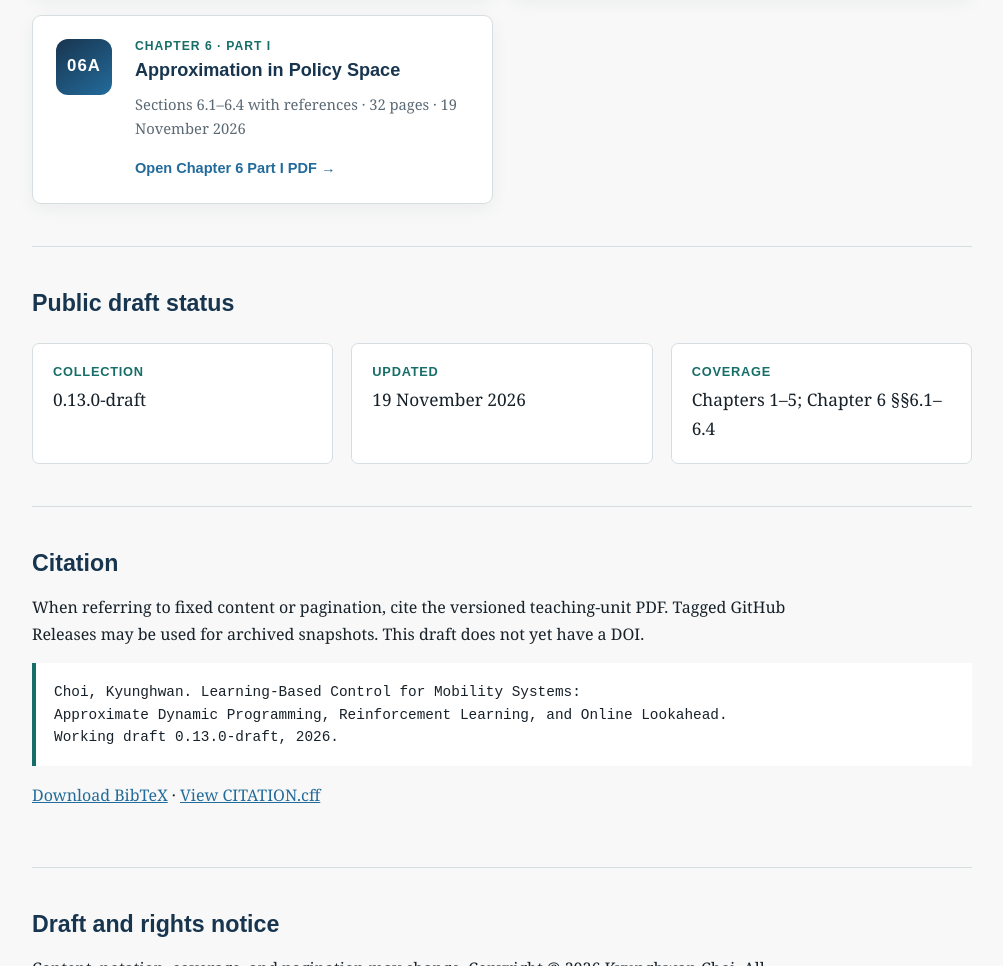
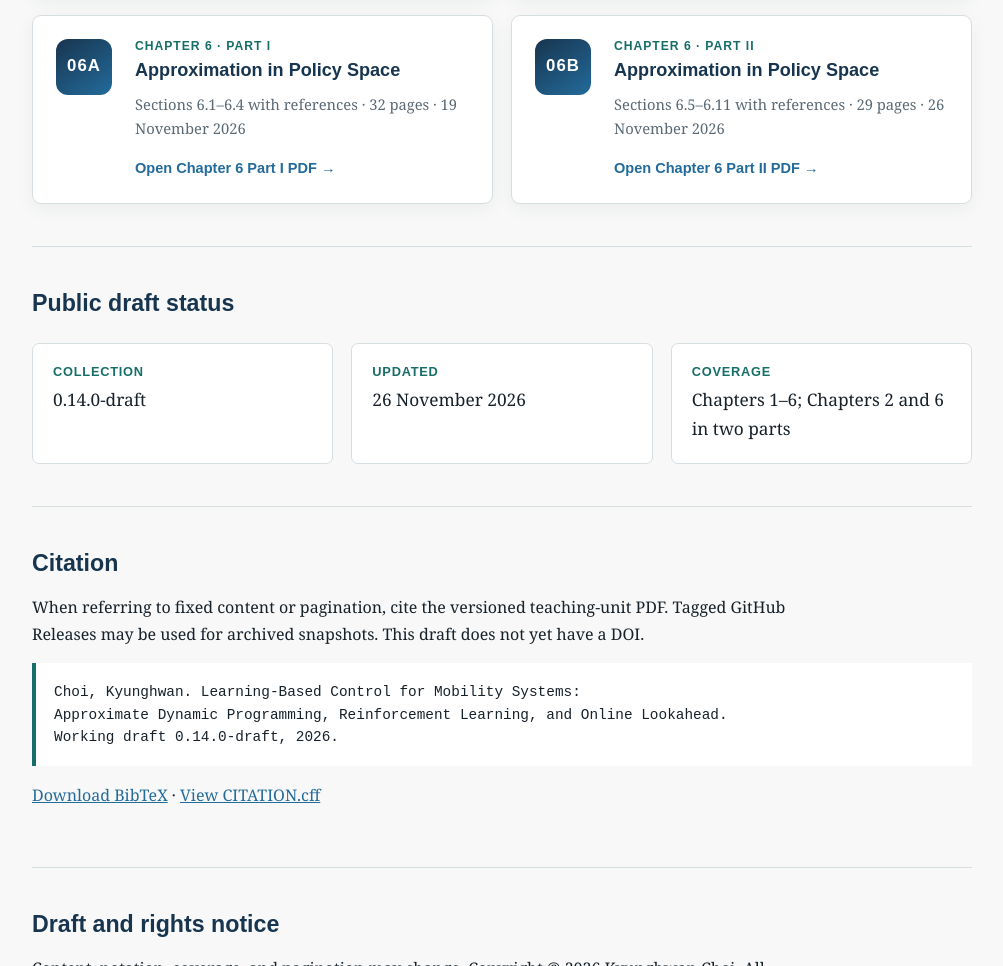
Before and after one commit to Kyunghwan-Choi/learning-based-control-mobility, a plain HTML site: page docs/index.html in a window 1280 px wide. Shown: the part 1369-2335 px from the top of the page, without its empty margins (138-1141 px from the left). Drawn offline with Linux system fonts and the light colour scheme.

Commit message:
Publish Chapter 6 Sections 6.5-6.11

```diff
--- a/docs/index.html
+++ b/docs/index.html
@@ -8,7 +8,7 @@
   <meta name="description" content="An evolving textbook on approximate dynamic programming, reinforcement learning, and online lookahead for mobility control.">
   <meta name="citation_title" content="Learning-Based Control for Mobility Systems: Approximate Dynamic Programming, Reinforcement Learning, and Online Lookahead">
   <meta name="citation_author" content="Kyunghwan Choi">
-  <meta name="citation_publication_date" content="2026/11/19">
+  <meta name="citation_publication_date" content="2026/11/26">
   <meta name="citation_language" content="en">
   <meta property="og:type" content="book">
   <meta property="og:title" content="Learning-Based Control for Mobility Systems">
@@ -21,9 +21,9 @@
     "name": "Learning-Based Control for Mobility Systems",
     "alternateName": "Approximate Dynamic Programming, Reinforcement Learning, and Online Lookahead",
     "author": {"@type": "Person", "name": "Kyunghwan Choi"},
-    "datePublished": "2026-11-19",
+    "datePublished": "2026-11-26",
     "inLanguage": "en",
-    "version": "0.13.0-draft",
+    "version": "0.14.0-draft",
     "url": "https://kyunghwan-choi.github.io/learning-based-control-mobility/",
     "hasPart": [
       {
@@ -60,6 +60,11 @@
         "@type": "Chapter",
         "name": "Chapter 6, Part I: Approximation in Policy Space (Sections 6.1–6.4)",
         "url": "https://kyunghwan-choi.github.io/learning-based-control-mobility/learning-based-control-mobility-ch06-part1-v0.13.0-draft.pdf"
+      },
+      {
+        "@type": "Chapter",
+        "name": "Chapter 6, Part II: Approximation in Policy Space (Sections 6.5–6.11)",
+        "url": "https://kyunghwan-choi.github.io/learning-based-control-mobility/learning-based-control-mobility-ch06-part2-v0.14.0-draft.pdf"
       }
     ]
   }
@@ -272,15 +277,24 @@
             <a class="release-link" href="learning-based-control-mobility-ch06-part1-v0.13.0-draft.pdf">Open Chapter 6 Part I PDF →</a>
           </div>
         </article>
+        <article class="release-card">
+          <div class="chapter-badge" aria-hidden="true">06B</div>
+          <div>
+            <p class="release-label">Chapter 6 · Part II</p>
+            <h3>Approximation in Policy Space</h3>
+            <p class="release-meta">Sections 6.5–6.11 with references · 29 pages · 26 November 2026</p>
+            <a class="release-link" href="learning-based-control-mobility-ch06-part2-v0.14.0-draft.pdf">Open Chapter 6 Part II PDF →</a>
+          </div>
+        </article>
       </div>
     </section>
 
     <section>
       <h2>Public draft status</h2>
       <div class="status">
-        <div class="card"><strong>Collection</strong><span>0.13.0-draft</span></div>
-        <div class="card"><strong>Updated</strong><span>19 November 2026</span></div>
-        <div class="card"><strong>Coverage</strong><span>Chapters 1–5; Chapter 6 §§6.1–6.4</span></div>
+        <div class="card"><strong>Collection</strong><span>0.14.0-draft</span></div>
+        <div class="card"><strong>Updated</strong><span>26 November 2026</span></div>
+        <div class="card"><strong>Coverage</strong><span>Chapters 1–6; Chapters 2 and 6 in two parts</span></div>
       </div>
     </section>
 
@@ -289,7 +303,7 @@
       <p>When referring to fixed content or pagination, cite the versioned teaching-unit PDF. Tagged GitHub Releases may be used for archived snapshots. This draft does not yet have a DOI.</p>
       <pre>Choi, Kyunghwan. Learning-Based Control for Mobility Systems:
 Approximate Dynamic Programming, Reinforcement Learning, and Online Lookahead.
-Working draft 0.13.0-draft, 2026.</pre>
+Working draft 0.14.0-draft, 2026.</pre>
       <p><a href="citation.bib">Download BibTeX</a> · <a href="https://github.com/Kyunghwan-Choi/learning-based-control-mobility/blob/main/CITATION.cff">View CITATION.cff</a></p>
     </section>
 
```
Also changed, not shown: 5 other files.
